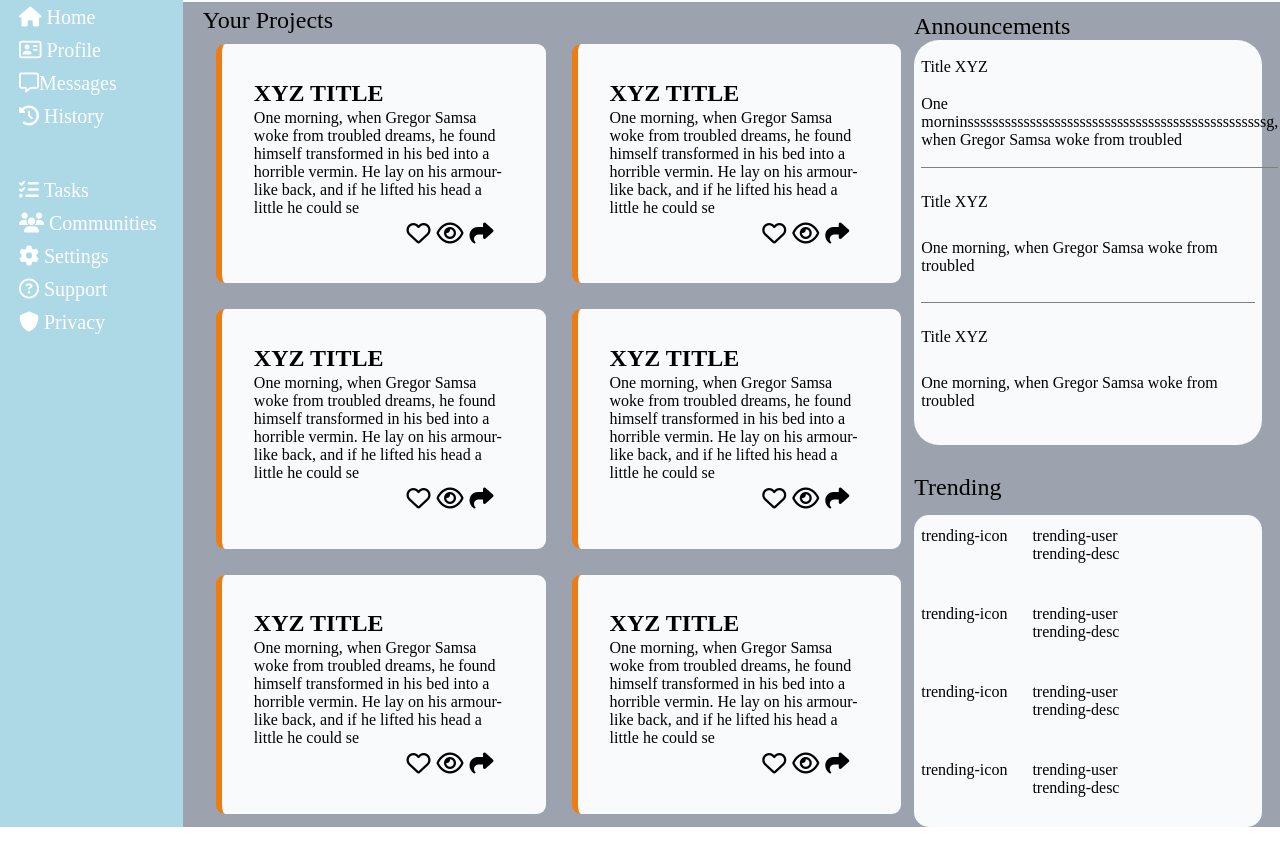
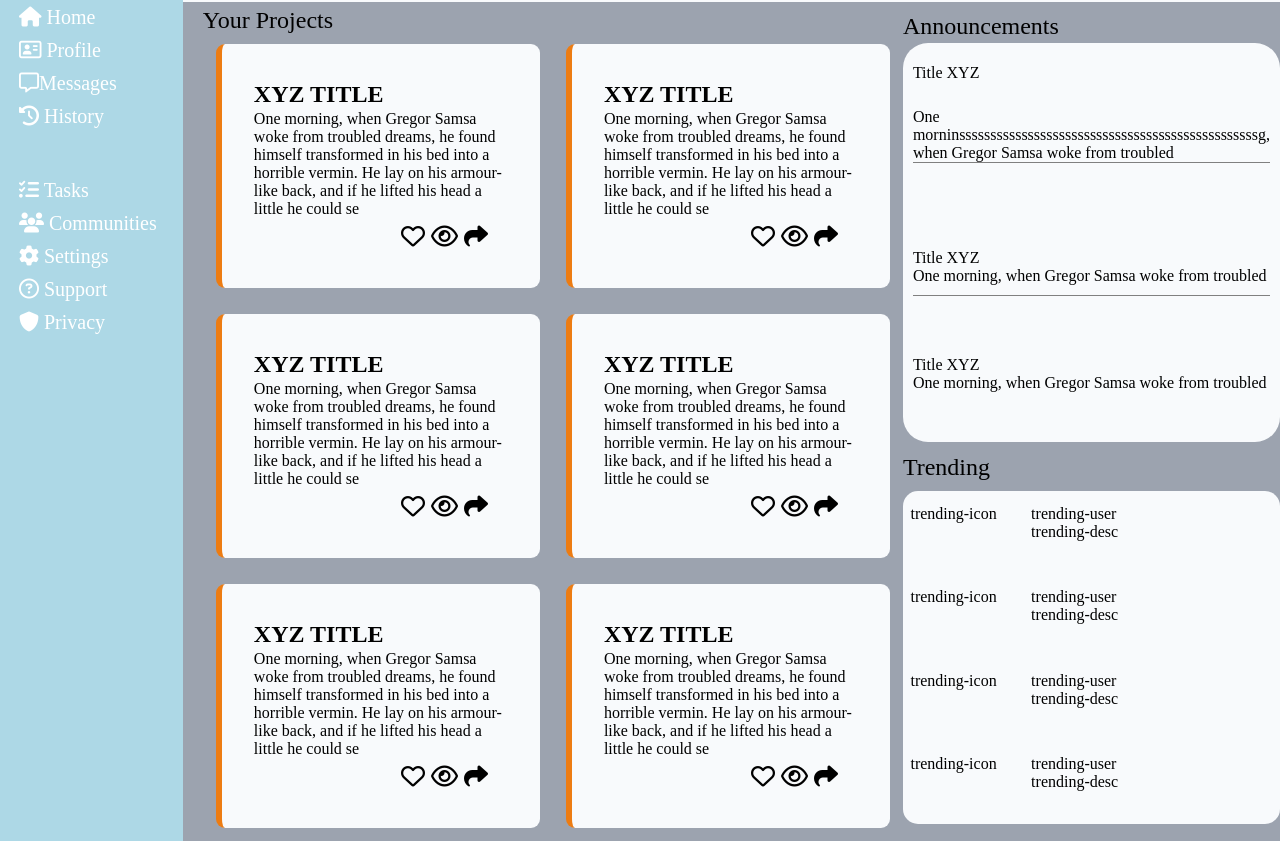
Before and after one commit to BlueInside/admin-dashboard, a plain HTML site: page index.html in a window 1280 px wide. Shown: the part 102-943 px from the top of the page. Drawn offline with Linux system fonts and the light colour scheme.

Commit message:
adjusted side content

```diff
--- a/style.css
+++ b/style.css
@@ -157,7 +157,11 @@ main {
   margin-top: 5px;
 }
 .side-content {
-  width: 95%;
+  height: 98%;
+  display: grid;
+  justify-content: start;
+  grid-template-columns: 1fr;
+  grid-template-rows: 41px 1fr 1fr;
 }
 .announcement-title {
   margin-top: 11px;
@@ -171,8 +175,9 @@ main {
 }
 .announcement {
   display: grid;
-  height: 135px;
-  padding: 2%;
+  grid-template-columns: 1fr;
+  padding: 10px;
+  grid-template-rows: 1fr 1fr 1fr;
 }
 .announcement-content {
   border-bottom: 1px solid grey;
@@ -189,8 +194,7 @@ main {
 .trendings {
   display: grid;
   grid-template-columns: 1fr 3fr;
-  grid-template-rows: 53px repeat(4, 78px);
-  margin-top: 17px;
+  grid-template-rows: 49px repeat(4, 1fr);
 }
 .trending-title {
   padding-top: 17px;
```
